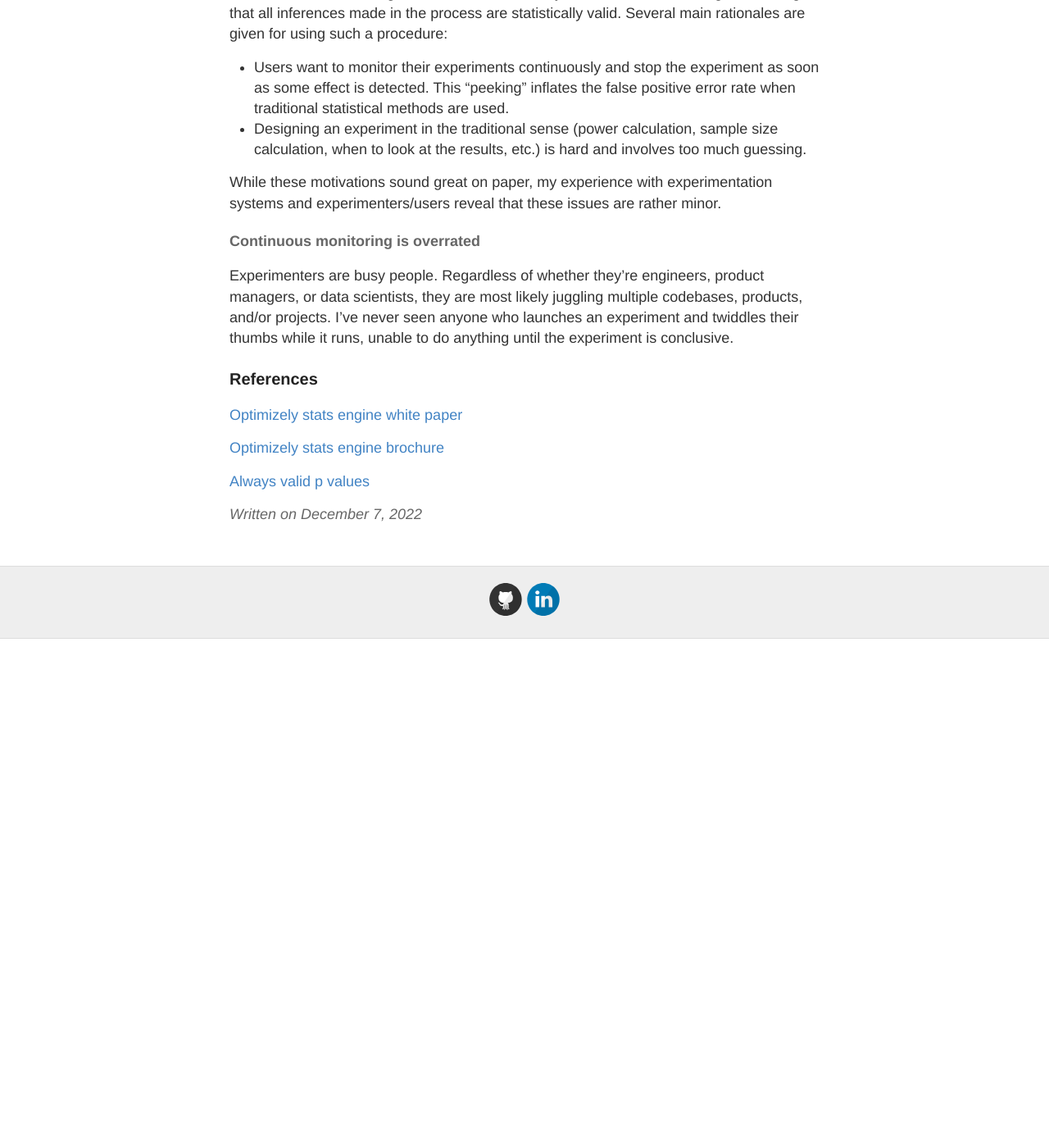
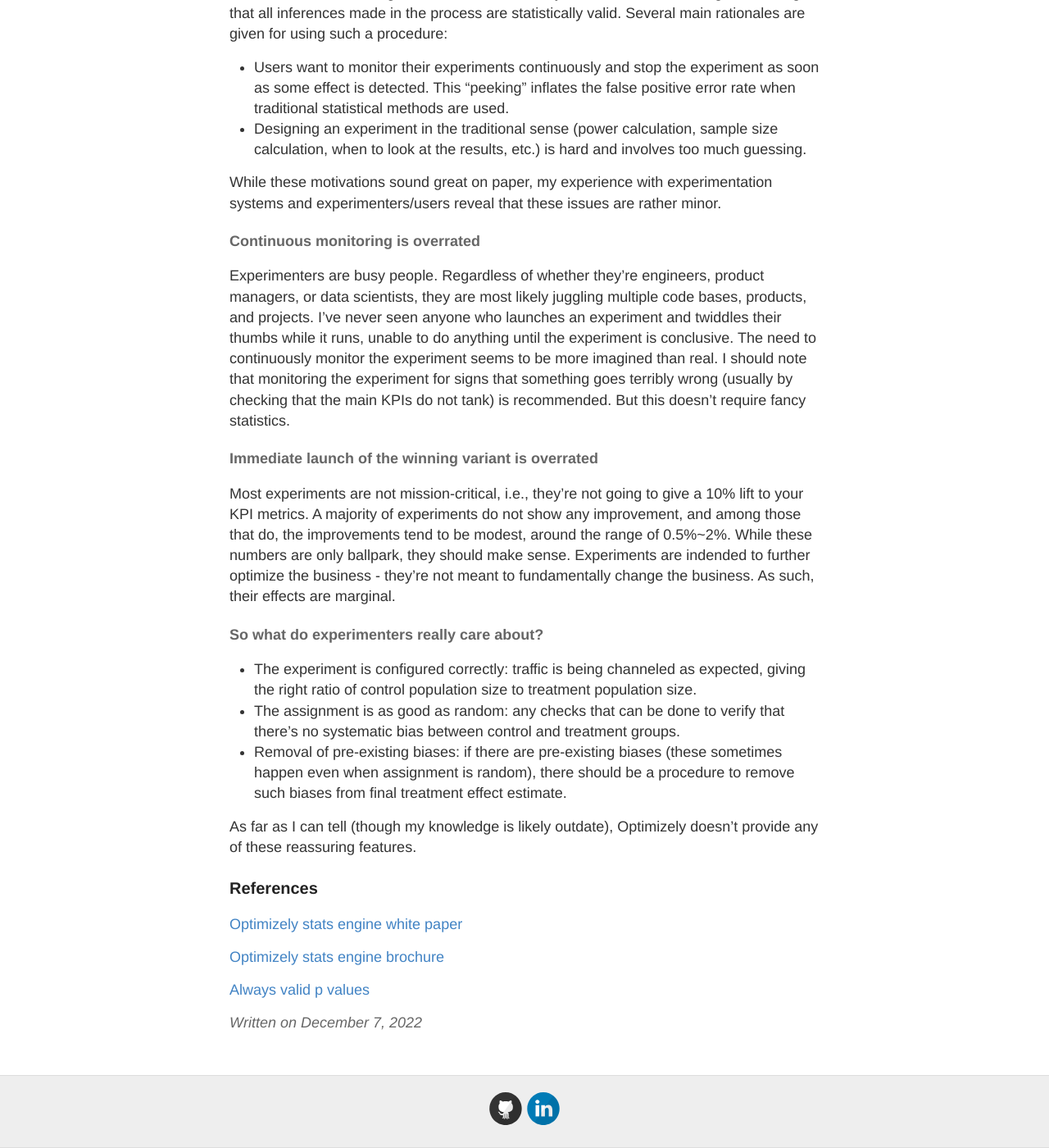
Before and after one commit to lechipatrick/lechipatrick.github.io, a Jekyll site: the page built from _posts/2022-12-07-a-critique-of-Optimizely.md, in a window 1280 px wide and 1400 px high, scrolled down 443 px. Shown: the whole window at 82% size. Built offline with Jekyll 4.4.1, drawn with Linux system fonts in a browser that asks for light colours; before the commit the page ends 1222 px from its top, so only the background shows below that.

Commit message:
Update 2022-12-07-a-critique-of-Optimizely.md

```diff
--- a/_posts/2022-12-07-a-critique-of-Optimizely.md
+++ b/_posts/2022-12-07-a-critique-of-Optimizely.md
@@ -13,7 +13,19 @@ Optimizely uses a rather complicated statistical inference process that supposed
 While these motivations sound great on paper, my experience with experimentation systems and experimenters/users reveal that these issues are rather minor.
 
 #### Continuous monitoring is overrated
-Experimenters are busy people. Regardless of whether they're engineers, product managers, or data scientists, they are most likely juggling multiple codebases, products, and/or projects. I've never seen anyone who launches an experiment and twiddles their thumbs while it runs, unable to do anything until the experiment is conclusive.
+Experimenters are busy people. Regardless of whether they're engineers, product managers, or data scientists, they are most likely juggling multiple code bases, products, and projects. I've never seen anyone who launches an experiment and twiddles their thumbs while it runs, unable to do anything until the experiment is conclusive. The need to continuously monitor the experiment seems to be more imagined than real. I should note that monitoring the experiment for signs that something goes terribly wrong (usually by checking that the main KPIs do not tank) is recommended. But this doesn't require fancy statistics.
+
+#### Immediate launch of the winning variant is overrated
+Most experiments are not mission-critical, i.e., they're not  going to give a 10% lift to your KPI metrics. A majority of experiments do not show any improvement, and among those that do, the improvements tend to be modest, around the range of 0.5%~2%. While these numbers are only ballpark, they should make sense. Experiments are indended to further optimize the business - they're not meant to fundamentally change the business. As such, their effects are marginal.
+
+
+#### So what do experimenters really care about?
+* The experiment is configured correctly: traffic is being channeled as expected, giving the right ratio of control population size to treatment population size.
+* The assignment is as good as random: any checks that can be done to verify that there's no systematic bias between control and treatment groups.
+* Removal of pre-existing biases: if there are pre-existing biases (these sometimes happen even when assignment is random), there should be a procedure to remove such biases from final treatment effect estimate.
+
+As far as I can tell (though my knowledge is likely outdate), Optimizely doesn't provide any of these reassuring features.
+
 
 
 ### References
```
